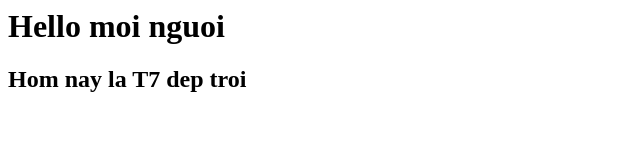
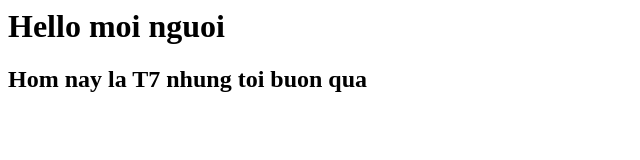
Before and after one commit to Thanhtai1305/test-git, a plain HTML site: page index.html in a window 1280 px wide. Shown: the whole page, without its empty margins (0-640 px from the left). Drawn offline with Linux system fonts and the light colour scheme.

Commit message:
Sua file de xay ra XUNG DOT

```diff
--- a/index.html
+++ b/index.html
@@ -1,4 +1,3 @@
 <h1>Hello moi nguoi</h1>
 
-
-<h2> Hom nay la T7 dep troi</h2>
+<h2>Hom nay la T7 nhung toi buon qua</h2>
```
